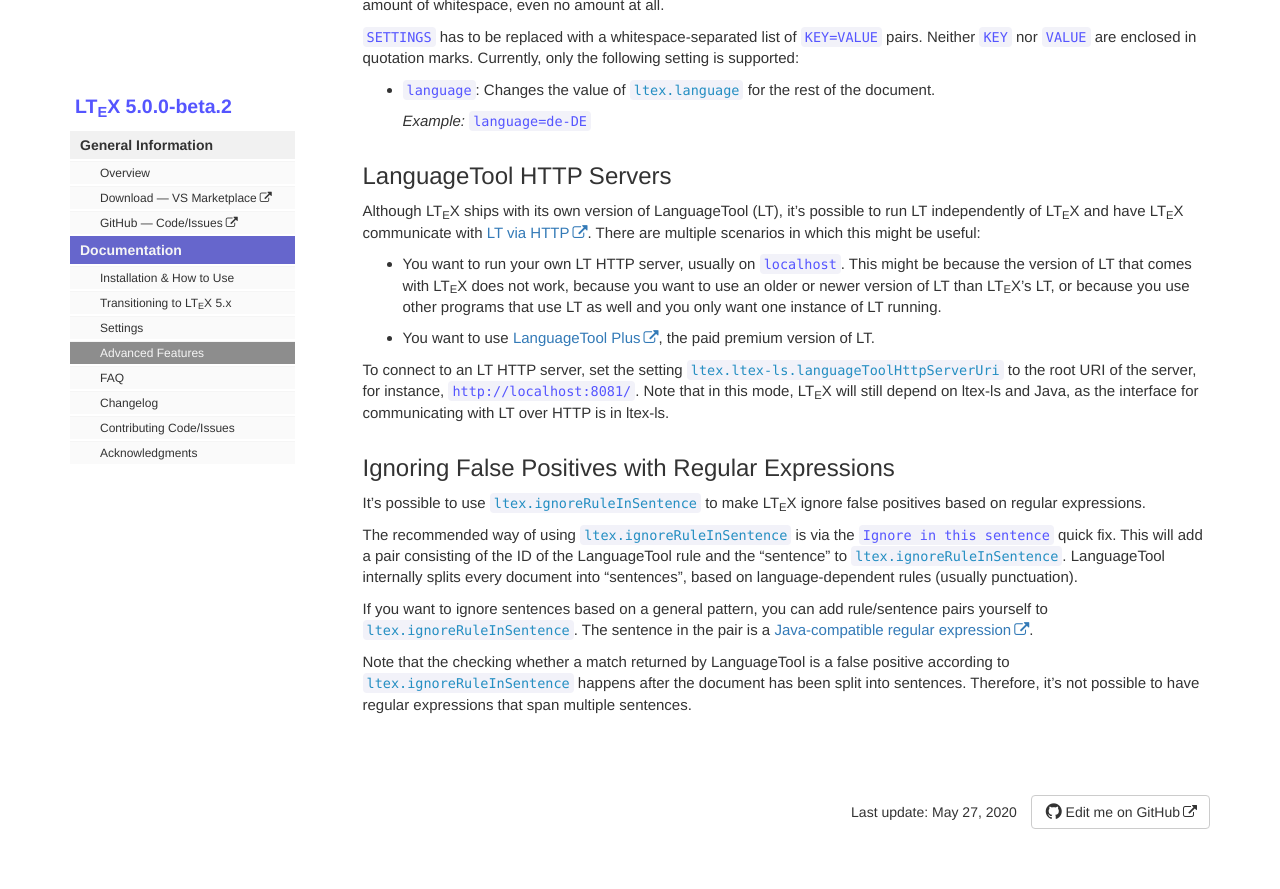
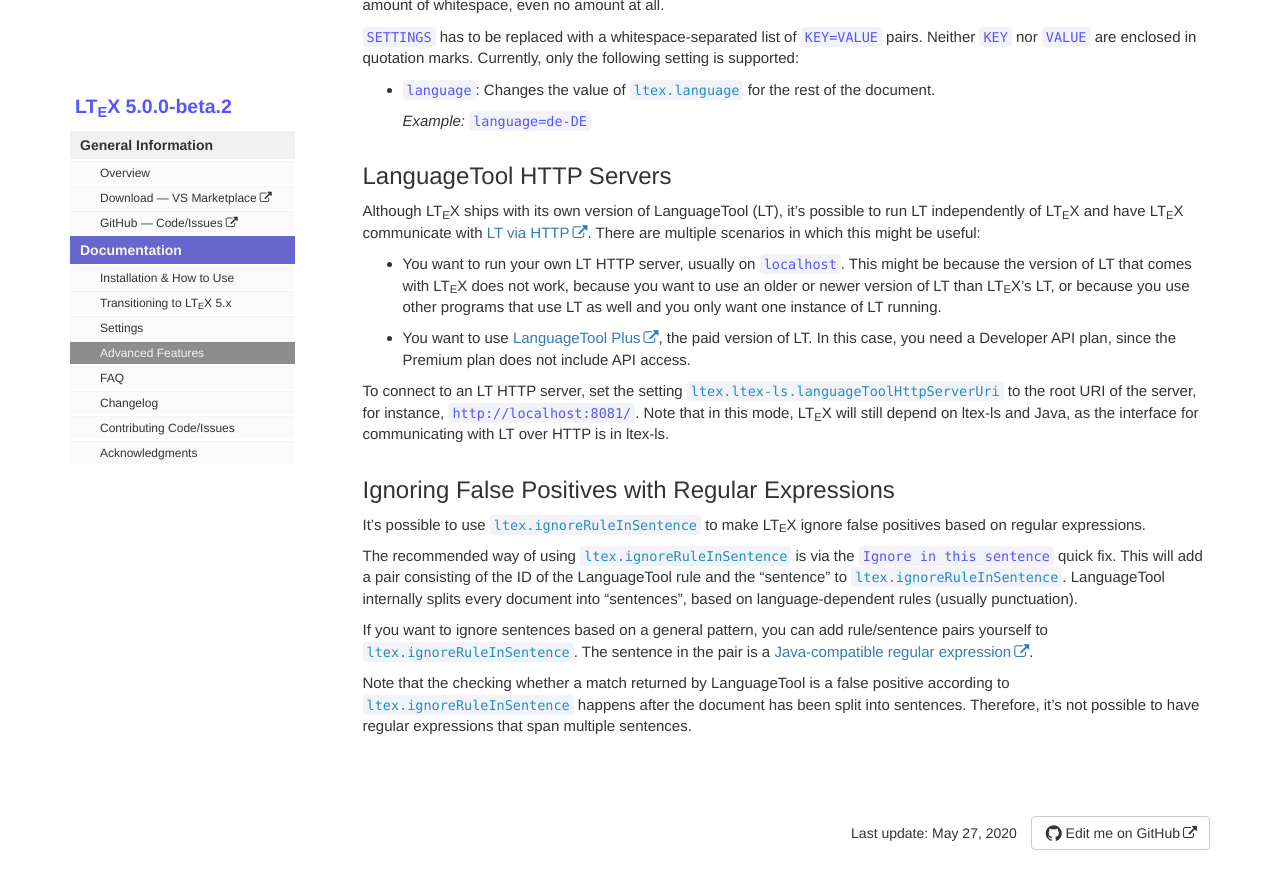
Before and after one commit to valentjn/vscode-ltex, a Jekyll site: the page built from pages/docs/advanced-features.md, in a window 1280 px wide and 900 px high, scrolled down 504 px. Shown: the top 889 px of the window. Built offline with Jekyll 4.4.1, drawn with Linux system fonts in a browser that asks for light colours; comment, search, counter and statistics services are not loaded.

Commit message:
Mention plans of LT Plus

```diff
--- a/pages/docs/advanced-features.md
+++ b/pages/docs/advanced-features.md
@@ -30,7 +30,7 @@
 Although LTeX ships with its own version of LanguageTool (LT), it's possible to run LT independently of LTeX and have LTeX communicate with [LT via HTTP](http://wiki.languagetool.org/http-server). There are multiple scenarios in which this might be useful:
 
 - You want to run your own LT HTTP server, usually on `localhost`. This might be because the version of LT that comes with LTeX does not work, because you want to use an older or newer version of LT than LTeX's LT, or because you use other programs that use LT as well and you only want one instance of LT running.
-- You want to use [LanguageTool Plus](https://languagetoolplus.com/), the paid premium version of LT.
+- You want to use [LanguageTool Plus](https://languagetoolplus.com/), the paid version of LT. In this case, you need a Developer API plan, since the Premium plan does not include API access.
 
 To connect to an LT HTTP server, set the setting [`ltex.ltex-ls.languageToolHttpServerUri`](settings.html#ltexltexlslanguagetoolhttpserveruri) to the root URI of the server, for instance, `http://localhost:8081/`. Note that in this mode, LTeX will still depend on ltex-ls and Java, as the interface for communicating with LT over HTTP is in ltex-ls.
 
```
